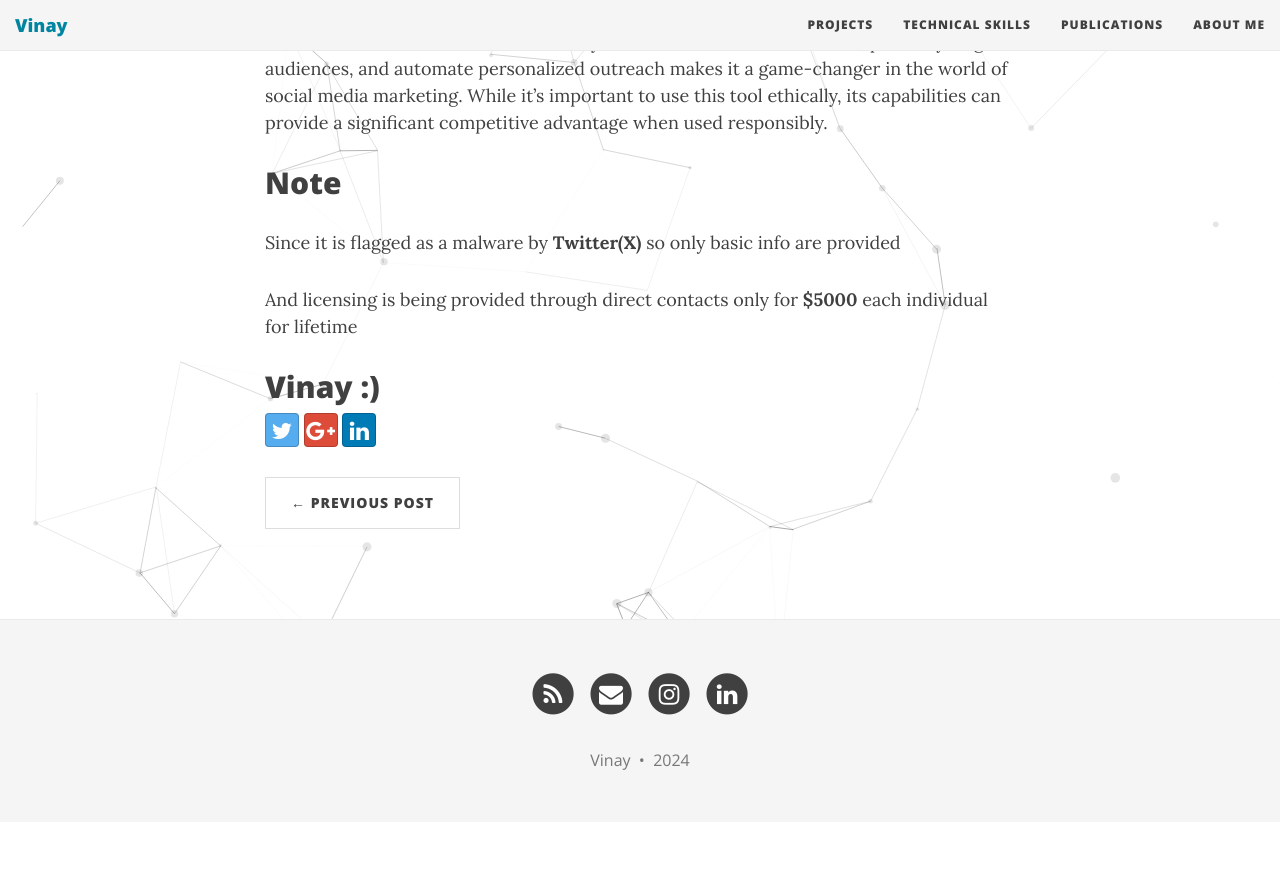
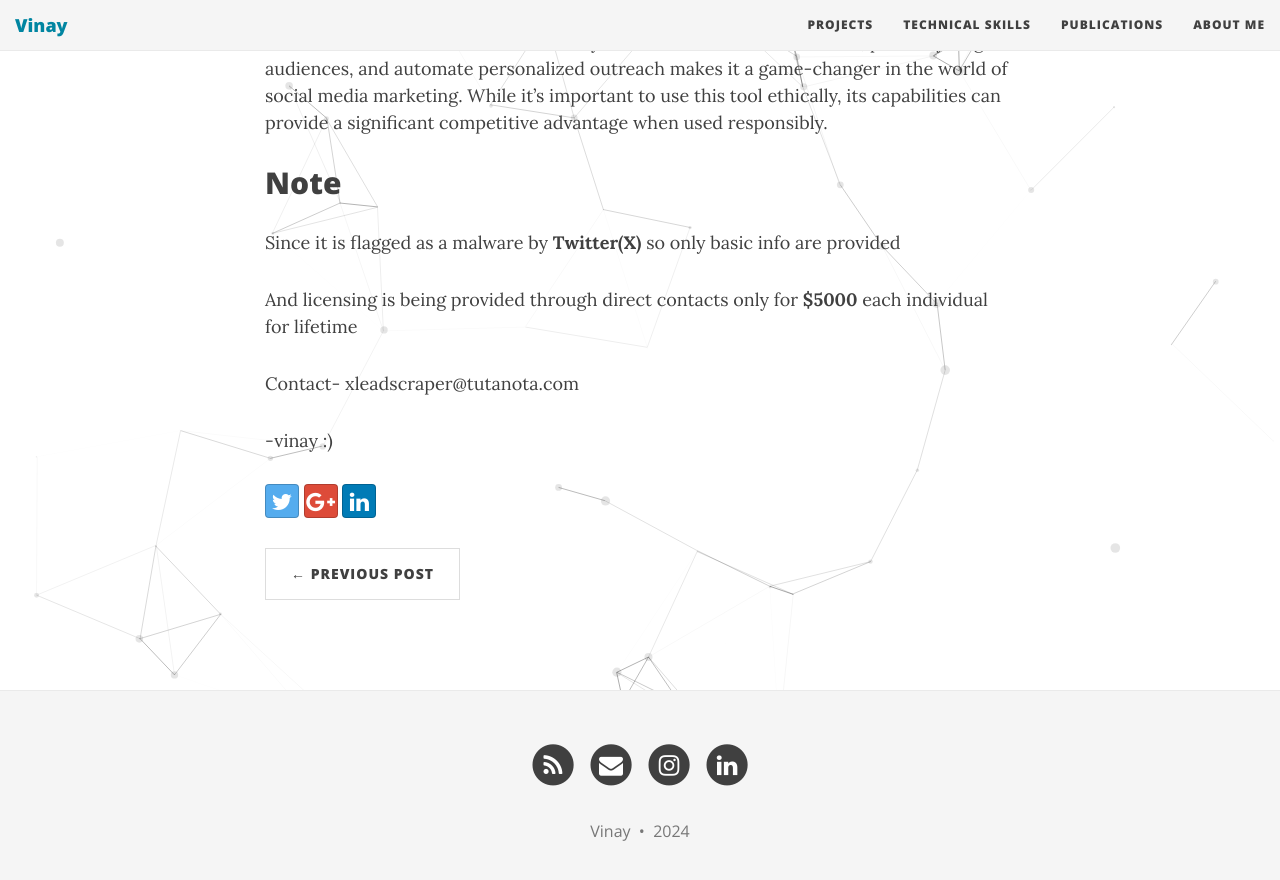
Before and after one commit to Vinaygond/Vinaygond.github.io, a Jekyll site: the page built from _posts/2024-08-26-twitter-scraper.md, in a window 1280 px wide and 900 px high, scrolled down 3339 px. Shown: the top 880 px of the window. Built offline with Jekyll 4.4.1, drawn with Linux system fonts in a browser that asks for light colours; nearby versions of some CDN libraries; comment, search, counter and statistics services are not loaded; before the commit the page ends 4168 px from its top, so only the background shows below that.

Commit message:
Update 2024-08-26-twitter-scraper.md

```diff
--- a/_posts/2024-08-26-twitter-scraper.md
+++ b/_posts/2024-08-26-twitter-scraper.md
@@ -74,4 +74,6 @@
 
 And licensing is being provided through direct contacts only for **$5000** each individual for lifetime
 
-## Vinay :)
+Contact- xleadscraper@tutanota.com
+
+-vinay :)
```
